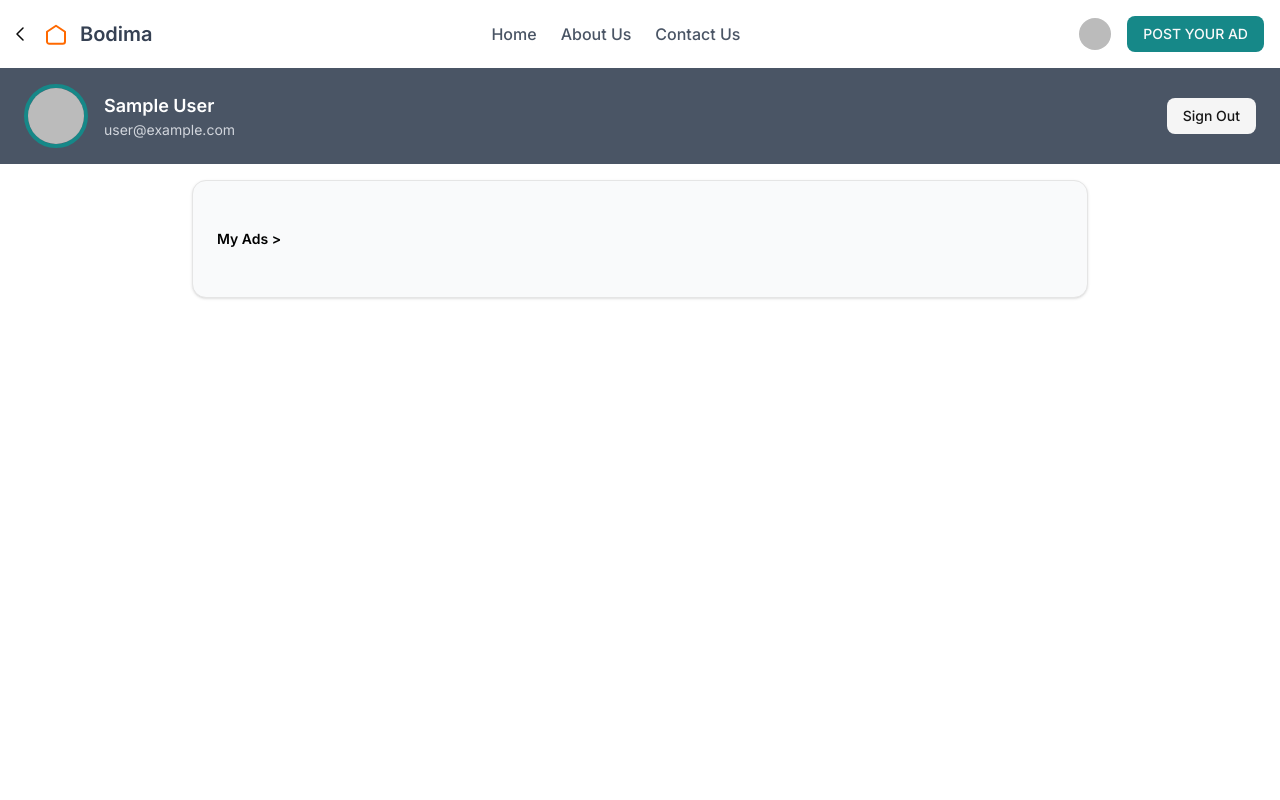
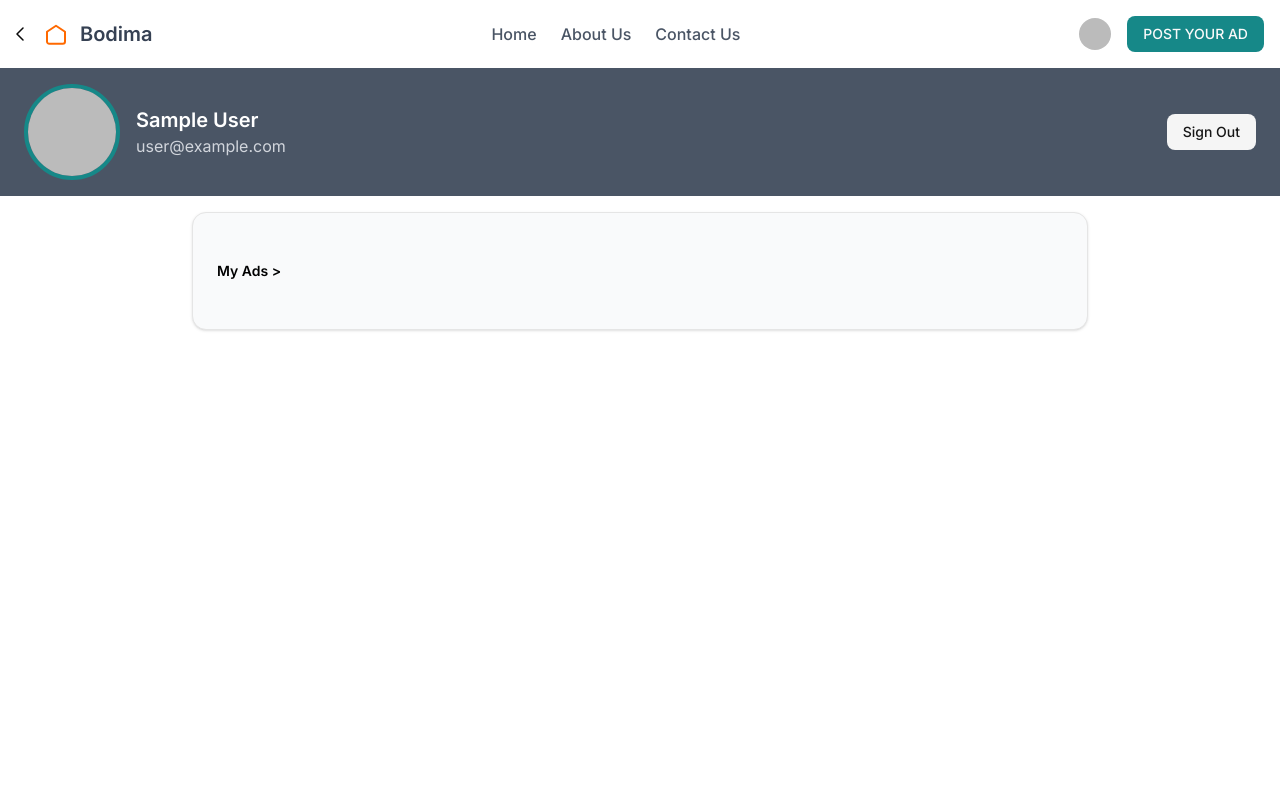
Before and after one commit to Yashu-x/bodima, a Next.js app: page /dashboard in a window 1280 px wide. Shown: the top 800 px of the page. Built offline with nearby package versions, Linux system fonts and the light colour scheme; no server answers; sample sign-in values are in the browser's storage.

Commit message:
Update Header.tsx

```diff
--- a/app/components/Dashboard/Header.tsx
+++ b/app/components/Dashboard/Header.tsx
@@ -14,15 +14,15 @@ function Header() {
       ) : (
         <>
           <div className="flex items-center space-x-4">
-            <Avatar className="w-16 h-16 border-4 border-primary">
+            <Avatar className="w-24 h-24 border-4 border-primary">
               <AvatarImage src={session?.user.image || ""} alt="Profile" />
               <AvatarFallback className="text-black">
                 {session?.user.name}
               </AvatarFallback>
             </Avatar>
             <div>
-              <div className="text-lg font-semibold">{session?.user.name}</div>
-              <div className="text-sm text-gray-300">{session?.user.email}</div>
+              <div className="text-xl font-semibold">{session?.user.name}</div>
+              <div className="text-m text-gray-300">{session?.user.email}</div>
             </div>
           </div>
           <Button
```
